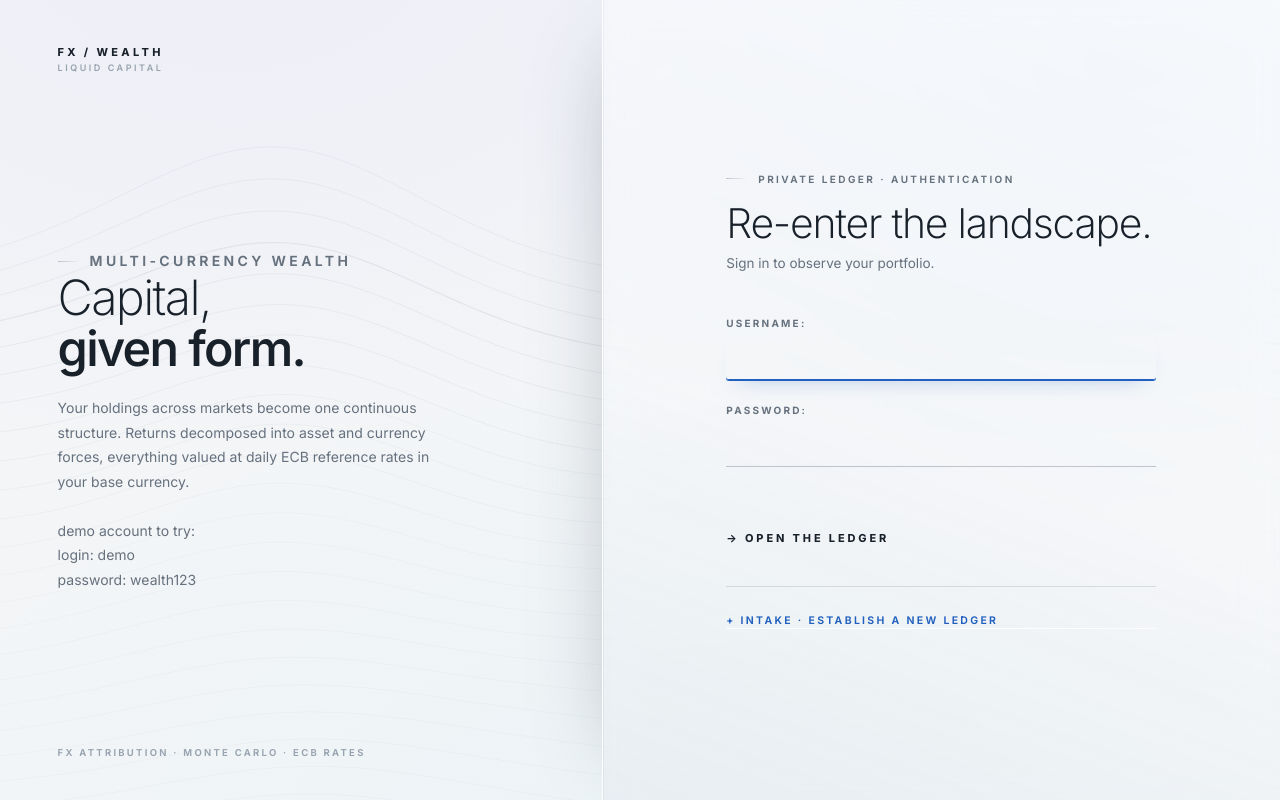
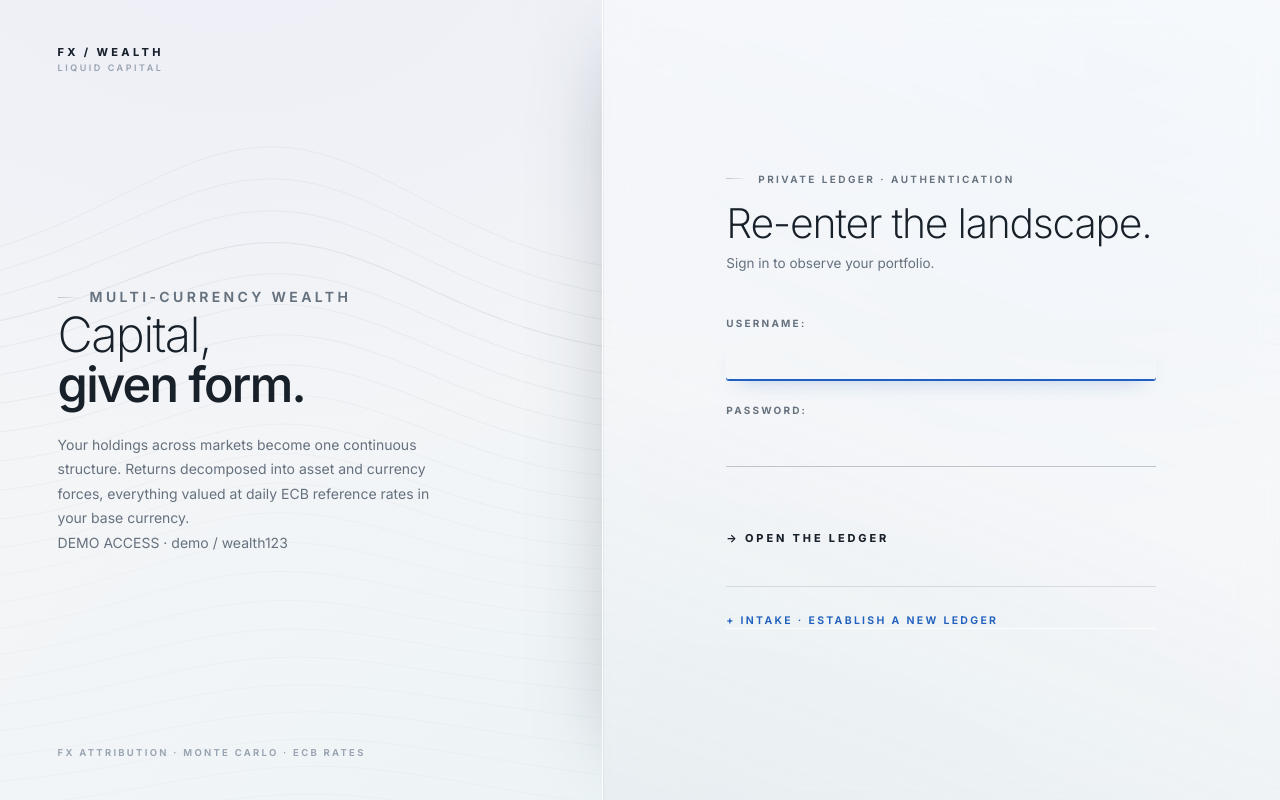
Before and after one commit to Leonid2004/FX_WEALTH_DEPLOY, a Django app: page /accounts/login/ in a window 1280 px wide. Run offline with Django 4.2, Linux system fonts and the light colour scheme.

Commit message:
small design correction

```diff
--- a/tracker/templates/registration/login.html
+++ b/tracker/templates/registration/login.html
@@ -36,10 +36,8 @@
                 Your holdings across markets become one continuous structure.
                 Returns decomposed into asset and currency forces, everything
                 valued at daily ECB reference rates in your base currency.
-                <br><br>
-                demo account to try: <br>
-                login: demo<br>
-                password: wealth123
+                <br>
+               DEMO ACCESS · demo / wealth123
             </p>
         </div>
 
```
